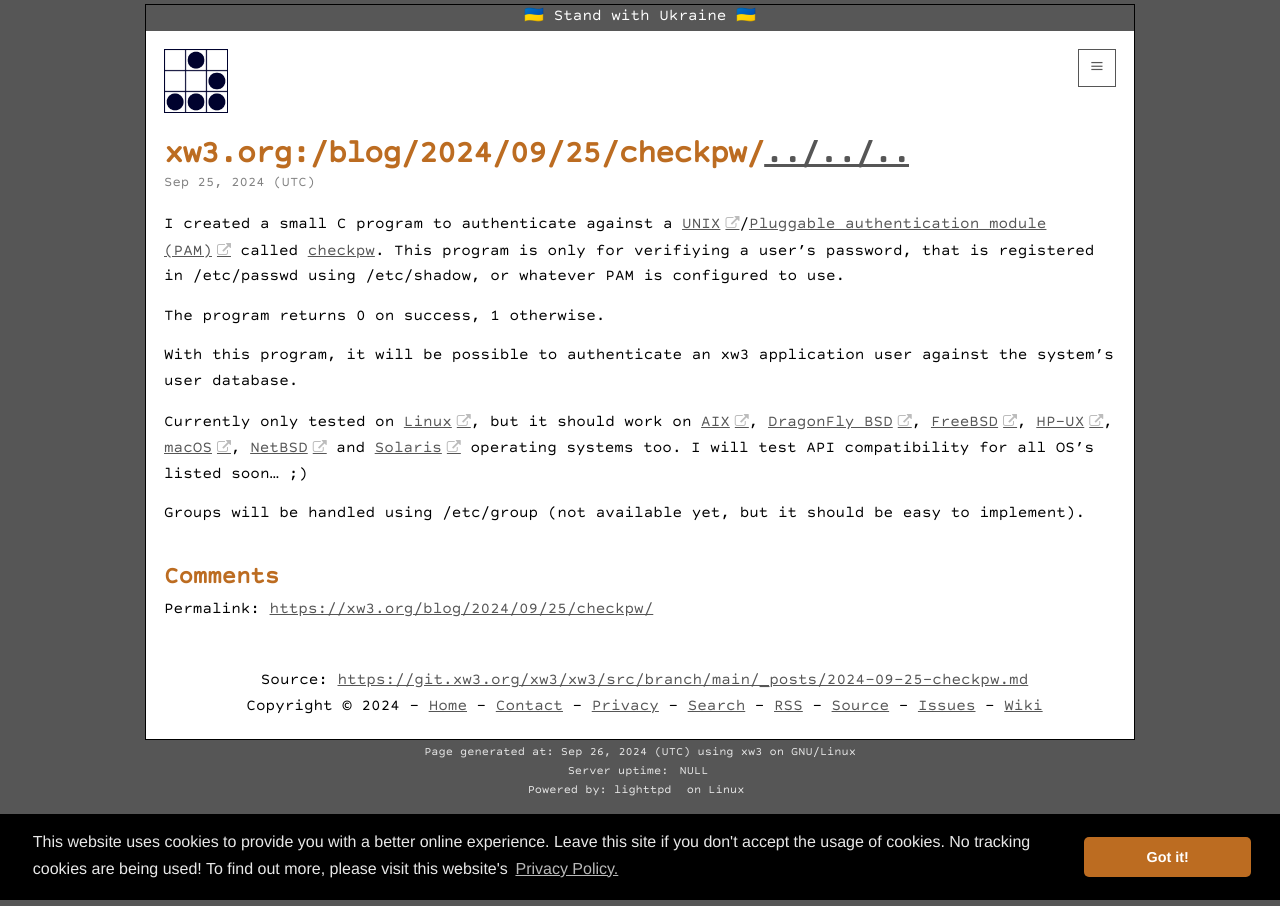
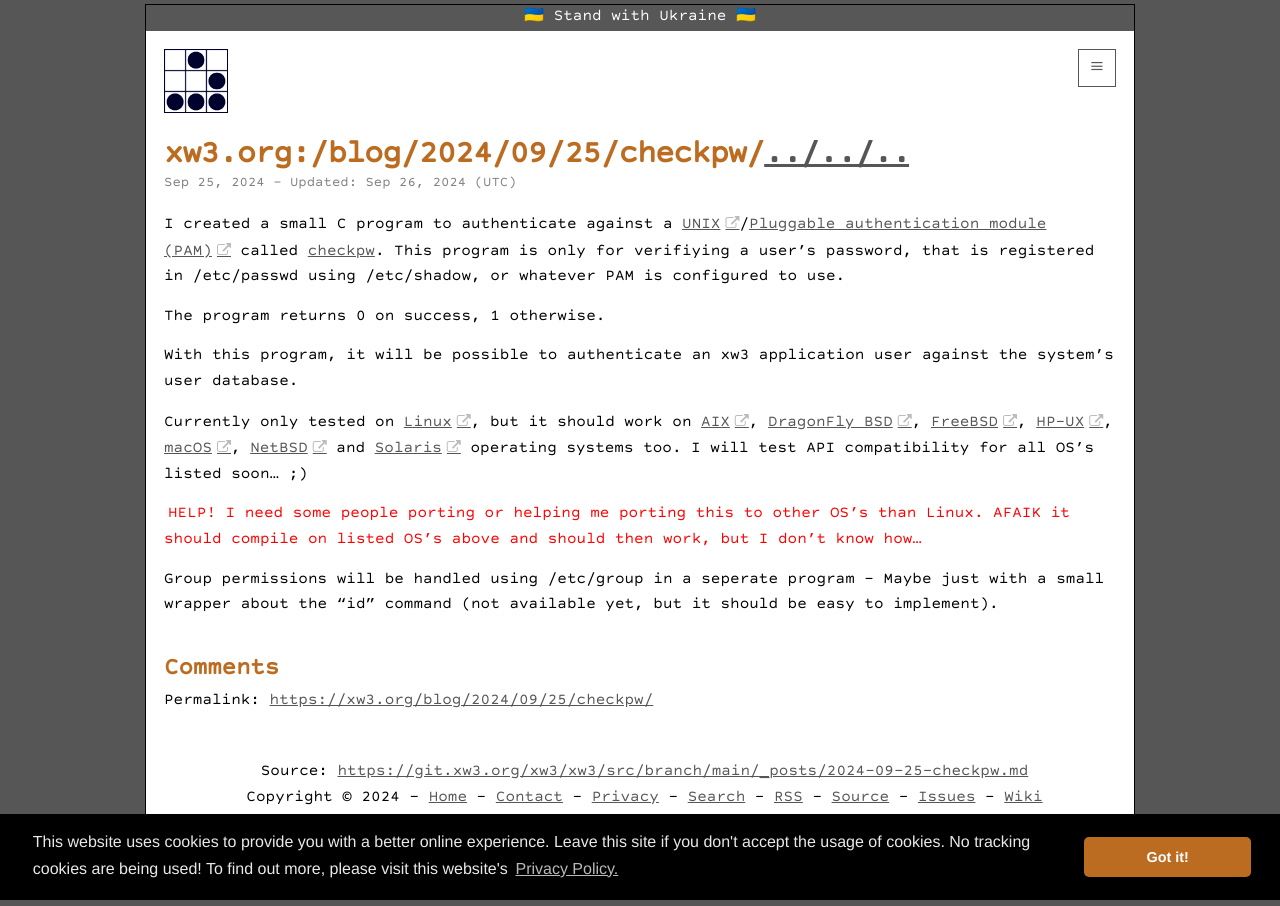
Before and after one commit to hanez/xw3, a Jekyll site: the page built from _posts/2024-09-25-checkpw.md, in a window 1280 px wide. Built offline with Jekyll 4.4.1, drawn with Linux system fonts in a browser that asks for light colours; comment, search, counter and statistics services are not loaded.

Commit message:
Blog post update.

```diff
--- a/_posts/2024-09-25-checkpw.md
+++ b/_posts/2024-09-25-checkpw.md
@@ -3,6 +3,7 @@ layout: post
 published: true
 title: /checkpw/
 date: 2024-09-25
+date_updated: 2024-09-26
 tags:
 - cgi
 - static
@@ -23,4 +24,6 @@ With this program, it will be possible to authenticate an xw3 application user a
 
 Currently only tested on [Linux](https://kernel.org/){:class="ext" target="_blank"}, but it should work on [AIX](https://en.wikipedia.org/wiki/IBM_AIX){:class="ext" target="_blank"}, [DragonFly BSD](https://www.dragonflybsd.org/){:class="ext" target="_blank"}, [FreeBSD](https://www.freebsd.org/){:class="ext" target="_blank"}, [HP-UX](https://en.wikipedia.org/wiki/HP-UX){:class="ext" target="_blank"}, [macOS](https://en.wikipedia.org/wiki/MacOS){:class="ext" target="_blank"}, [NetBSD](https://netbsd.org/){:class="ext" target="_blank"} and [Solaris](https://en.wikipedia.org/wiki/Oracle_Solaris){:class="ext" target="_blank"} operating systems too. I will test API compatibility for all OS's listed soon... ;)
 
-Groups will be handled using /etc/group (not available yet, but it should be easy to implement).
+<span style="color: red;">HELP! I need some people porting or helping me porting this to other OS's than Linux. AFAIK it should compile on listed OS's above and should then work, but I don't know how...</span>
+
+Group permissions will be handled using /etc/group in a seperate program - Maybe just with a small wrapper about the "id" command (not available yet, but it should be easy to implement).
```
